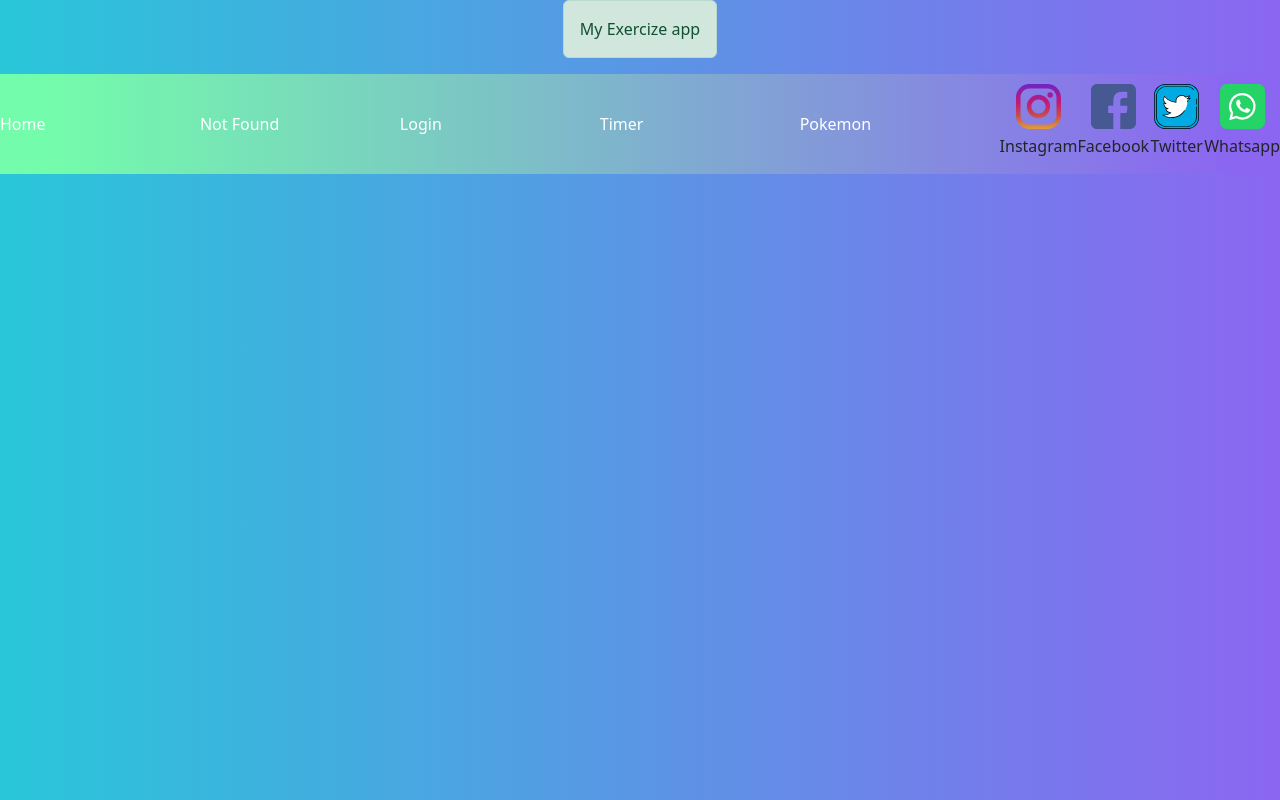
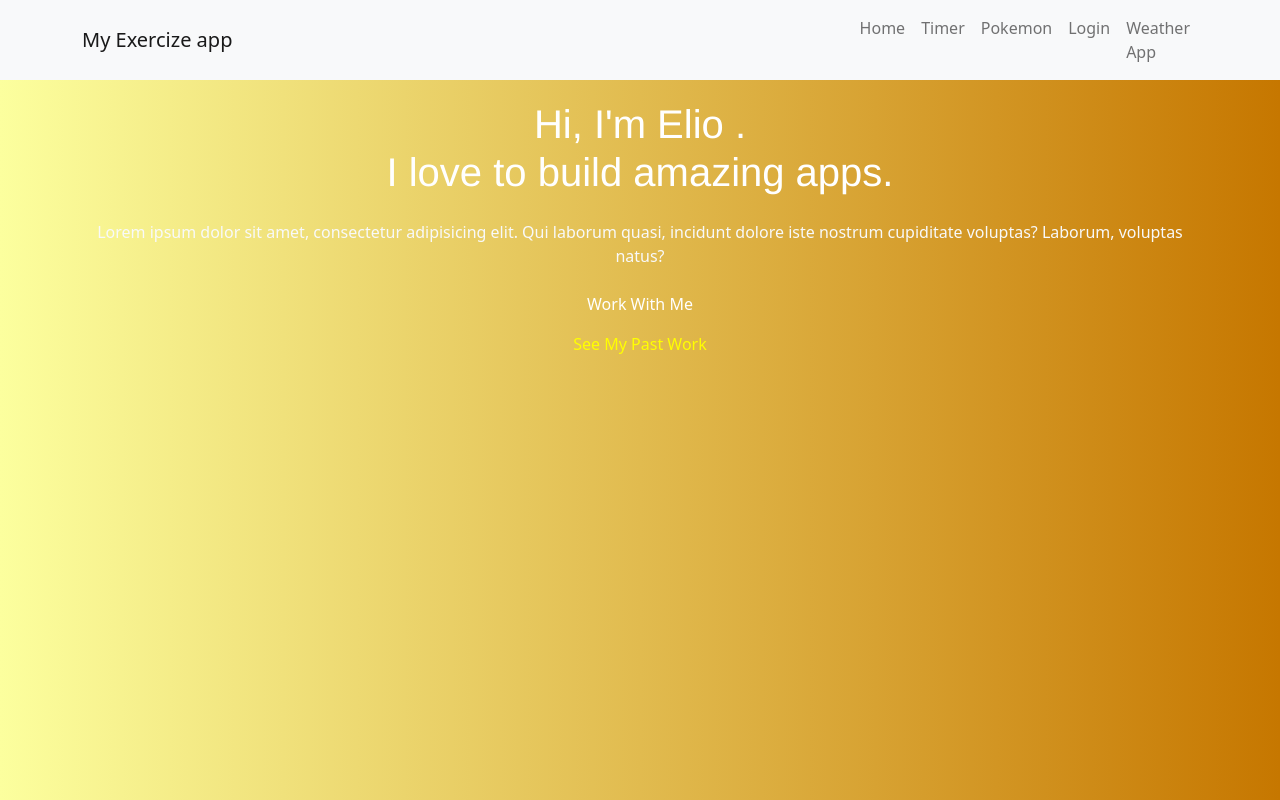
Before and after one commit to Castels88/CodeWithRandom, a React (Create React App) app in the folder my-app/: page / in a window 1280 px wide. Before the commit this address had no page. Built offline with nearby package versions, Linux system fonts and the light colour scheme; a web font is replaced by a local one.

Commit message:
fine applicazione weather e fix home css

```diff
--- a/my-app/src/App.js
+++ b/my-app/src/App.js
@@ -1,27 +1,36 @@
-import { Link, Route, Routes } from 'react-router-dom'
+import { Route, Routes } from 'react-router-dom'
 import NotFound from '../src/Componets/NotFound'
-import 'bootstrap/dist/css/bootstrap.min.css'
-import { Alert } from 'react-bootstrap'
-import { IconHover } from './Componets/IconHover'
+import { Navbar } from 'react-bootstrap'
 import { LoginForm } from './Componets/LoginForm'
 import { MyStopwatch } from './Componets/MyStopwatch'
 import { Pokemon } from './Componets/Pokermon'
+import { WeatherApp } from './Componets/WeatherApp'
+import { Welcome } from './Componets/Welcome'
+import Nav from 'react-bootstrap/Nav'
+import Container from 'react-bootstrap/Container'
 
 export function App() {
   return (
     <div className="container_body">
-      <Alert variant="success">My Exercize app</Alert>
-      <nav>
-        <Link to="/">Home</Link> <Link to="/notfound">Not Found</Link>
-        <Link to="/login">Login</Link> <Link to="/timer">Timer</Link>
-        <Link to="/pokemon">Pokemon</Link>
-        <IconHover />
-      </nav>
+      <Navbar bg="light" variant="light">
+        <Container>
+          <Navbar.Brand href="#home">My Exercize app</Navbar.Brand>
+          <Nav className="me-auto">
+            <Nav.Link href="/">Home</Nav.Link>
+            <Nav.Link href="/timer">Timer</Nav.Link>
+            <Nav.Link href="/Pokemon">Pokemon</Nav.Link>
+            <Nav.Link href="/login">Login</Nav.Link>
+            <Nav.Link href="/weather">Weather App</Nav.Link>
+          </Nav>
+        </Container>
+      </Navbar>
       <Routes>
+        <Route path="/" element={<Welcome />} />
         <Route path="/notFound" element={<NotFound />} />
         <Route path="/login" element={<LoginForm />} />
         <Route path="/timer" element={<MyStopwatch />} />
         <Route path="/pokemon" element={<Pokemon />} />
+        <Route path="/weather" element={<WeatherApp />} />
       </Routes>
     </div>
   )
--- /dev/null
+++ b/my-app/src/CSS/Welcome.css
@@ -0,0 +1,4 @@
+h1{
+margin: 20px;
+font-family: 'Franklin Gothic Medium', 'Arial Narrow', Arial, sans-serif;
+}
--- a/my-app/src/CSS/index.css
+++ b/my-app/src/CSS/index.css
@@ -1,20 +1,7 @@
-body {
-  box-sizing: border-box;
-  padding: 0;
-  margin: 0;
-  font-family: -apple-system, BlinkMacSystemFont, 'Segoe UI', 'Roboto', 'Oxygen',
-    'Ubuntu', 'Cantarell', 'Fira Sans', 'Droid Sans', 'Helvetica Neue',
-    sans-serif;
-  -webkit-font-smoothing: antialiased;
-  -moz-osx-font-smoothing: grayscale;
-  background:  linear-gradient(90deg, rgb(41, 198, 217) 0%, rgb(139, 102, 241) 100%);;
-
+#root{
+  background: linear-gradient(90deg, #fcff9e 0%, #c67700 100%);  height: 100vh;
 }
 
-code {
-  font-family: source-code-pro, Menlo, Monaco, Consolas, 'Courier New',
-    monospace;
-}
 .container_body{
   display: flex;
   flex-direction: column;
@@ -26,7 +13,8 @@ nav{
   width: 100%;
   justify-content: space-evenly;
   align-items: center;
-  background: linear-gradient(90deg, rgb(115, 252, 171) 4%, rgb(139, 102, 241) 96%);}
+  background-color: rgb(196, 43, 35);
+}
 nav a{
   color:white;
   text-decoration: none;
--- /dev/null
+++ b/my-app/src/CSS/weather.css
@@ -0,0 +1,14 @@
+.search{
+    width: 200px;
+    height: 40px;
+    border-radius: 50px;
+    padding: 1rem;
+    margin:10px
+}
+button{
+    width: 100px;
+    border-radius: 50px;
+}
+.we-container{
+    margin-top: 20px;
+}
--- a/my-app/src/Componets/LoginForm.js
+++ b/my-app/src/Componets/LoginForm.js
@@ -30,7 +30,7 @@ export function LoginForm() {
         Submit
       </Button>
       <Button className="back" onClick={handleButton}>
-        <p>Back to Homepage</p>
+        <p>Back</p>
       </Button>
     </Form>
   )
--- /dev/null
+++ b/my-app/src/Componets/WeatherApp.js
@@ -0,0 +1,44 @@
+import axios from 'axios'
+import { useState } from 'react'
+import '../CSS/weather.css'
+
+export function WeatherApp() {
+  const [SearchCity, setSearchCity] = useState('')
+  const [city, setCity] = useState([])
+  const url = `https://api.openweathermap.org/data/2.5/weather?q=${SearchCity}&appid=3907dbc356b5ded9e522cebe4132825f&units=metric`
+
+  function handleButton() {
+    axios.get(url).then((res) => {
+      setCity(res.data)
+      console.log(res.data)
+    })
+  }
+
+  function handleInput(event) {
+    setSearchCity(event.target.value)
+  }
+
+  return (
+    <div className="we-container">
+      <input
+        className="search"
+        type="text"
+        id="search"
+        onChange={handleInput}
+        placeholder="Search a city"
+      />
+      <button onClick={handleButton}>Search</button>
+      <div className="w-card">
+        <h2>{city && city.name}</h2>
+        {city.name && (
+          <div className="w-stats">
+            <p>Weather: {city.weather && city.weather[0].description}</p>
+            <p>Humidity: {city.main?.humidity}%</p>
+            <p>Temp-max: {city.main?.temp_max}</p>
+            <p>Temp-min: {city.main?.temp_min}</p>
+          </div>
+        )}
+      </div>
+    </div>
+  )
+}
--- /dev/null
+++ b/my-app/src/Componets/Welcome.js
@@ -0,0 +1,74 @@
+import '../CSS/Welcome.css'
+export function Welcome() {
+  const projects = [
+    {
+      title: 'React Reserve',
+      subtitle: 'MERN Stack',
+      description:
+        'Lorem ipsum dolor sit amet consectetur adipisicing elit. Praesentium dolore rerum laborum iure enim sint nemo omnis voluptate exercitationem eius?',
+      image: './project-1.gif',
+      link: 'https://reactbootcamp.com',
+    },
+    {
+      title: 'React Tracks',
+      subtitle: 'React and Python',
+      description:
+        'Lorem ipsum dolor sit amet consectetur adipisicing elit. Praesentium dolore rerum laborum iure enim sint nemo omnis voluptate exercitationem eius?',
+      image: './project-2.gif',
+      link: 'https://reedbarger.com',
+    },
+    {
+      title: 'DevChat',
+      subtitle: 'React and Firebase',
+      description:
+        'Lorem ipsum dolor sit amet consectetur adipisicing elit. Praesentium dolore rerum laborum iure enim sint nemo omnis voluptate exercitationem eius?',
+      image: './project-3.gif',
+      link: 'https://jsbootcamp.com',
+    },
+    {
+      title: 'Epic Todo App',
+      subtitle: 'React Hooks',
+      description:
+        'Lorem ipsum dolor sit amet consectetur adipisicing elit. Praesentium dolore rerum laborum iure enim sint nemo omnis voluptate exercitationem eius?',
+      image: './project-4.gif',
+      link: 'https://pythonbootcamp.com',
+    },
+  ]
+  return (
+    <div className="container">
+      {/* inizio introduzione */}
+      <div className="container">
+        <div className="lg:flex-grow md:w-1/2 lg:pr-24 md:pr-16 flex flex-col md:items-start md:text-left mb-16 md:mb-0 items-center text-center">
+          <h1 className="title-font sm:text-4xl text-3xl mb-4 font-medium text-white">
+            Hi, I'm Elio .
+            <br className="hidden lg:inline-block" />I love to build amazing
+            apps.
+          </h1>
+          <p className="text-light">
+            Lorem ipsum dolor sit amet, consectetur adipisicing elit. Qui
+            laborum quasi, incidunt dolore iste nostrum cupiditate voluptas?
+            Laborum, voluptas natus?
+          </p>
+          <div className="flex justify-center">
+            <a
+              href="#contact"
+              className="inline-flex text-white bg-green-500 border-0 py-2 px-6 focus:outline-none hover:bg-green-600 rounded text-lg"
+            >
+              Work With Me
+            </a>
+            <a
+              href="#projects"
+              className="ml-4 inline-flex text-gray-400 bg-gray-800 border-0 py-2 px-6 focus:outline-none hover:bg-gray-700 hover:text-white rounded text-lg"
+            >
+              See My Past Work
+            </a>
+          </div>
+        </div>
+        <div className="lg:max-w-lg lg:w-full md:w-1/2 w-5/6"></div>
+      </div>
+      {/* fine introduzione */}
+      {/* inizio progetti  */}
+      <div className="container"></div>
+    </div>
+  )
+}
```
